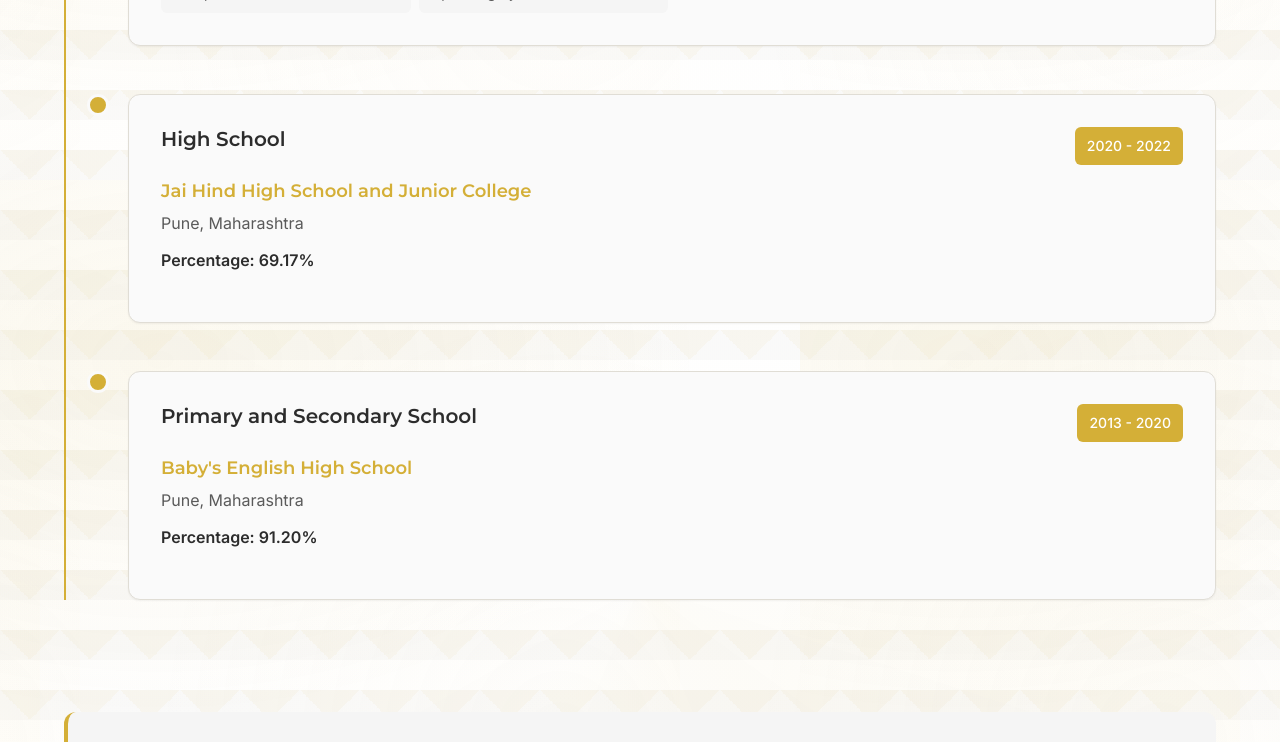
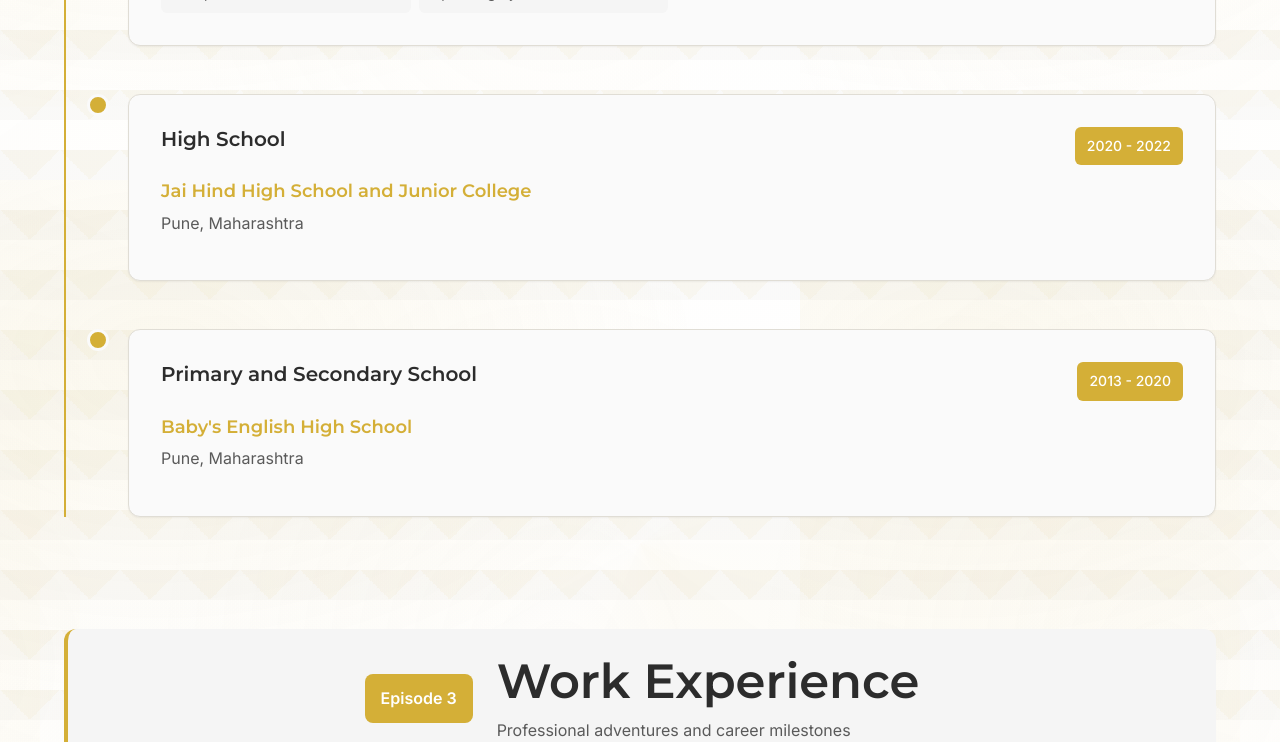
Before and after one commit to TanviVP/Portfolio-Site-, a React (Create React App) app: page /#/ in a window 1280 px wide. Shown: the part 2220-2962 px from the top of the page. Built offline with nearby package versions, Linux system fonts and the light colour scheme; a web font is replaced by a local one.

Commit message:
Update Education section with latest information

```diff
--- a/src/components/Education.js
+++ b/src/components/Education.js
@@ -22,14 +22,14 @@
       institution: "Jai Hind High School and Junior College",
       location: "Pune, Maharashtra",
       duration: "2020 - 2022",
-      percentage: "69.17%"
+
     },
     {
       degree: "Primary and Secondary School",
       institution: "Baby's English High School",
       location: "Pune, Maharashtra",
       duration: "2013 - 2020",
-      percentage: "91.20%"
+
     }
   ];
 
```
